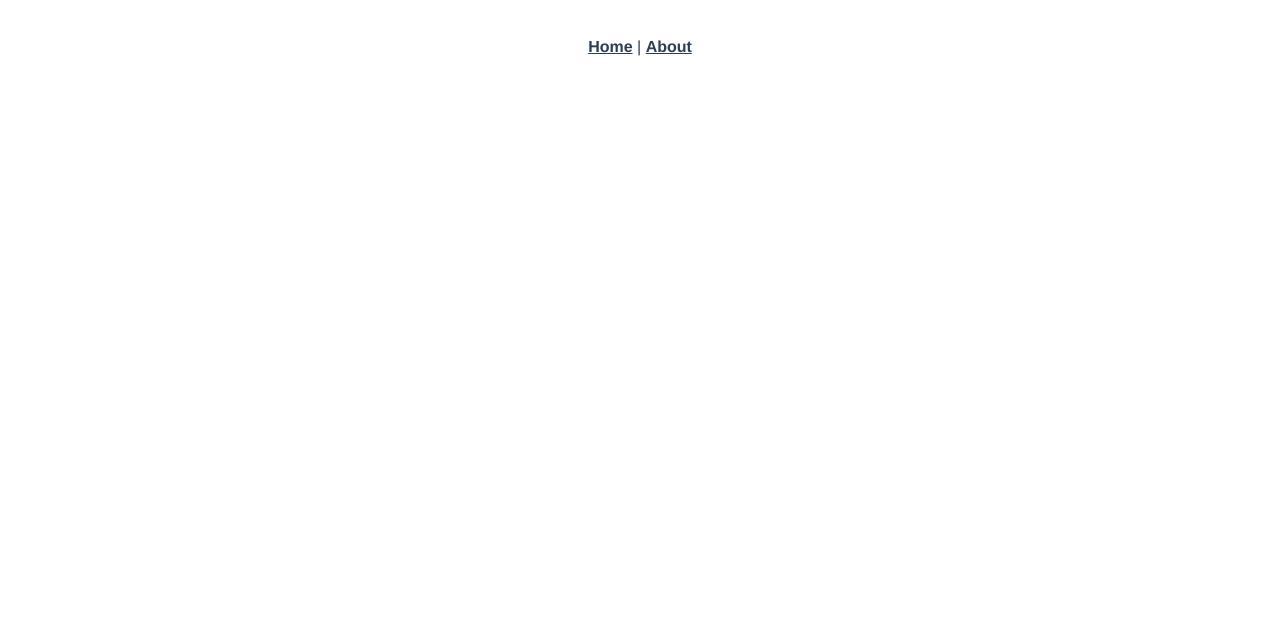
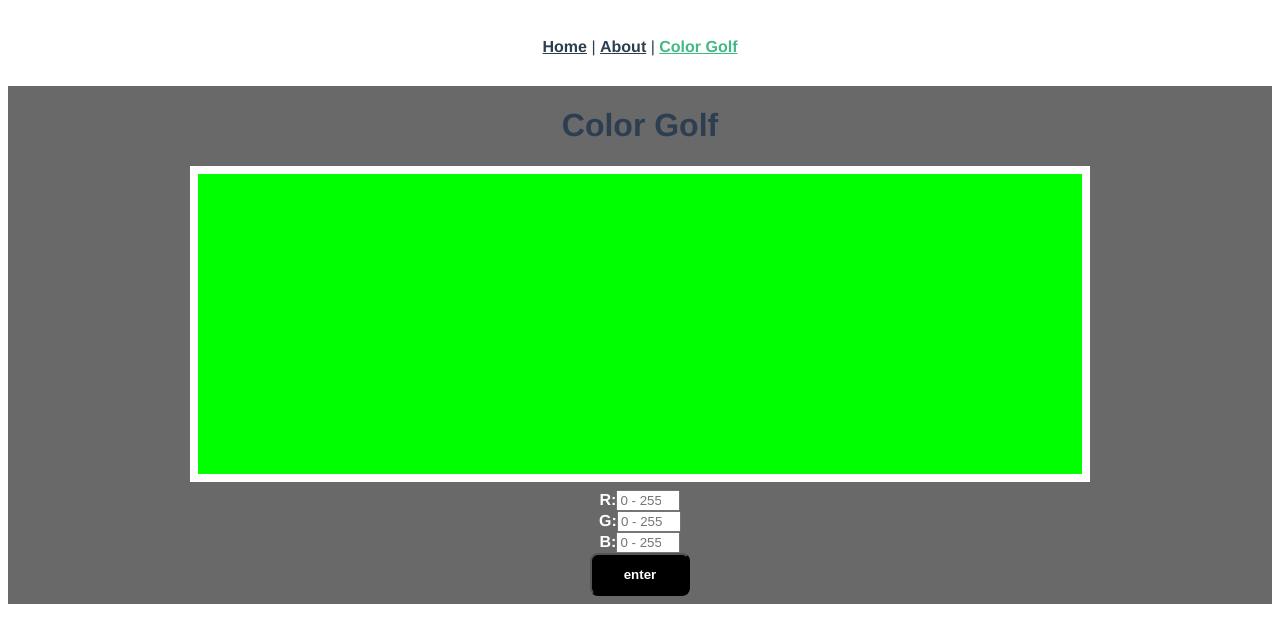
Before and after one commit to z-s-kusz/short-attention-span-js, a Vue app: page /color-golf in a window 1280 px wide. Shown: the top 642 px of the page. Built offline with nearby package versions, Linux system fonts and the light colour scheme.

Commit message:
Added color golf to router and link.

```diff
--- a/src/App.vue
+++ b/src/App.vue
@@ -2,7 +2,8 @@
   <div id="app">
     <div id="nav">
       <router-link to="/">Home</router-link> |
-      <router-link to="/about">About</router-link>
+      <router-link to="/about">About</router-link> |
+      <router-link to="/color-golf">Color Golf</router-link>
     </div>
     <router-view/>
   </div>
--- a/src/router/index.ts
+++ b/src/router/index.ts
@@ -18,6 +18,11 @@
     // which is lazy-loaded when the route is visited.
     component: () => import(/* webpackChunkName: "about" */ '../views/About.vue'),
   },
+  {
+    path: '/color-golf',
+    name: 'ColorGolf',
+    component: () => import('../views/ColorGolf.vue'),
+  },
 ];
 
 const router = new VueRouter({
```
